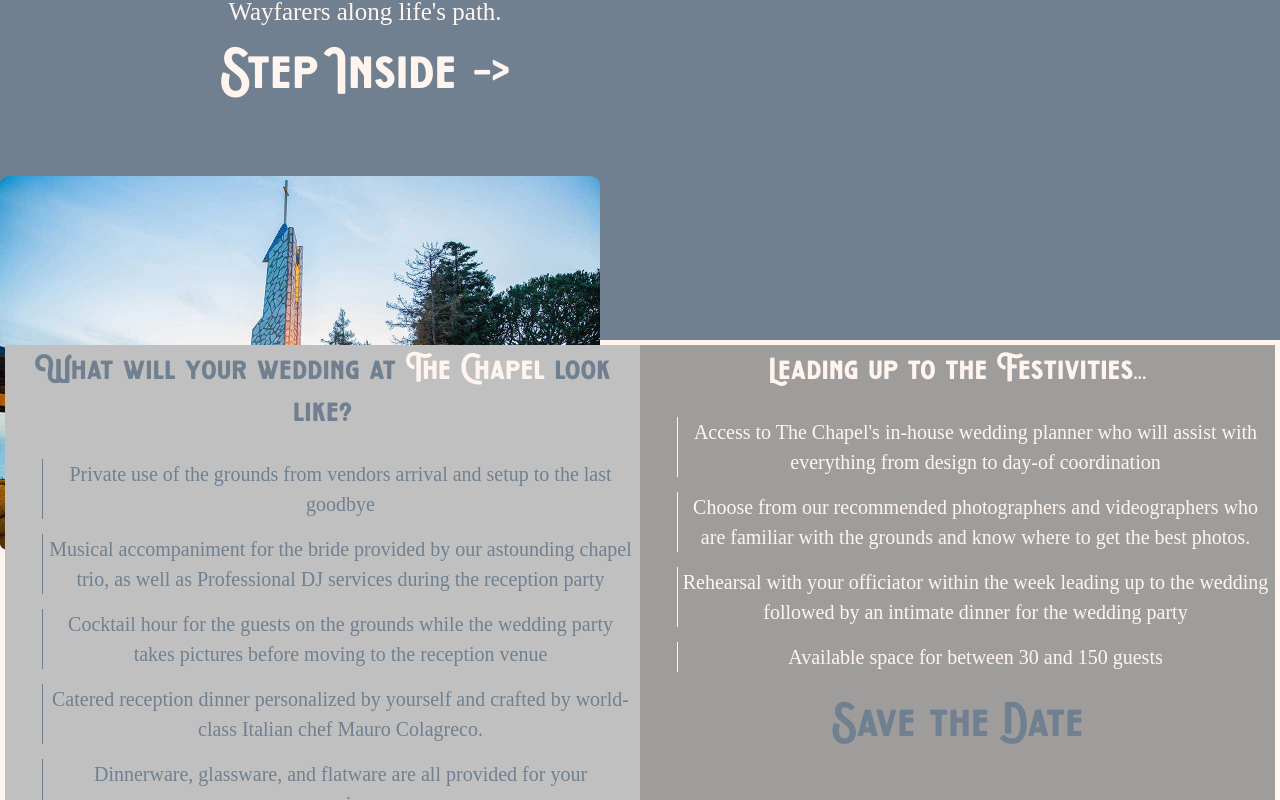
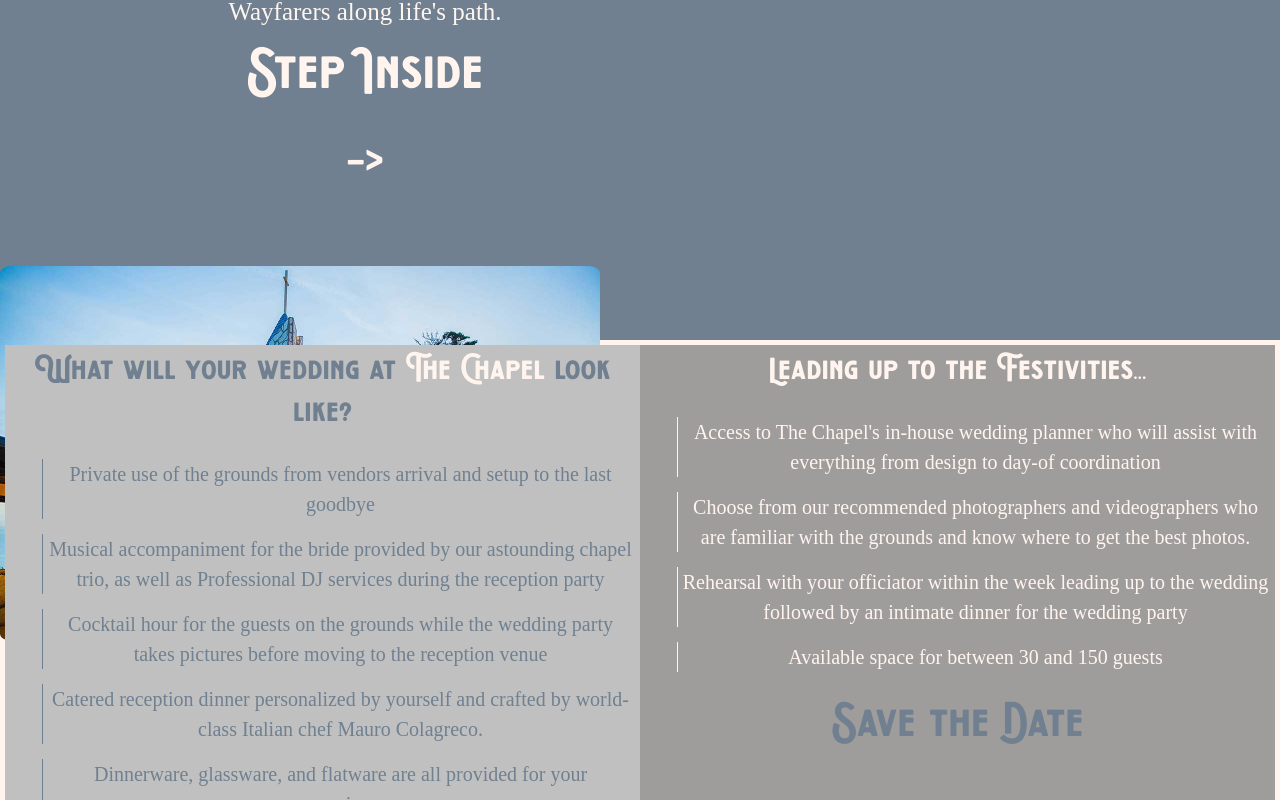
Before and after one commit to jalynnjk/venue-booker, a React (Create React App) app: page / in a window 1280 px wide. Shown: the part 1260-2060 px from the top of the page. Built offline with nearby package versions, Linux system fonts and the light colour scheme.

Commit message:
Add mobile and tablet styling

```diff
--- a/src/components/home_page/HomePage.js
+++ b/src/components/home_page/HomePage.js
@@ -32,7 +32,7 @@ function HomePage(props) {
 							<AnchorLink
 								href='#chapel-interior'
 								className='chapel-interior-link'>
-								Step Inside -&gt;
+								Step Inside <span className='arrow'>-&gt;</span>
 							</AnchorLink>
 						</span>
 					</p>
--- a/src/components/home_page/home_page.css
+++ b/src/components/home_page/home_page.css
@@ -36,17 +36,21 @@
     border-bottom: 2px seashell solid;
 }
 .chapel-grounds-img {
-    max-width: 65vw;
+    max-width: 90vw;
     border-radius: 2%;
 }
 .chapel-desc {
     font-family: 'merriweather';
     font-size: 25px;
     max-width: 700px;
+    padding: 10px;
 }
 .chapel-quote {
     font-family: 'vonder';
     font-size: 30px;
+}
+.arrow {
+    display: none;
 }
 .interior-link-div {
     font-size: 35px;
@@ -59,6 +63,15 @@
 }
 .chapel-interior-link:hover {
     color: silver;
+}
+@media screen and (min-width: 500px) {
+    .chapel-grounds-img {
+        max-width: 60vw;
+        margin-right: 10px;
+    }
+    .chapel-interior-link {
+        font-size: 50px;
+    }
 }
 
 @media screen and (min-width:900px) {
@@ -80,18 +93,20 @@
     .chapel-interior-link {
         font-size: 60px;
     }
+    .arrow {
+        display: block;
+    }
 }
 /* About Chapel Continued */
 #chapel-interior {
-    height: 100vh;
     background-color: white;
     display: flex;
-    flex-wrap: wrap;
+    flex-direction: column;
     border: 5px solid seashell;
 }
 .interior-title {
     font-family: 'vonder';
-    font-size: 35px;
+    font-size: 40px;
     margin-bottom: 25px;
 }
 .interior-div-1 {
@@ -133,6 +148,18 @@
 }
 .booking-anchor:hover {
     color: seashell;
+}
+
+@media screen and (min-width: 500px) {
+    #chapel-interior {
+        height: 100vh;
+        flex-direction: row;
+        flex-wrap: nowrap;
+    }
+    .interior-title {
+        font-size: 35px;
+    }
+
 }
 /* Link to Booking Portal Section */
 #booking-link-section {
@@ -183,7 +210,7 @@
     gap: 5px;
     padding: 5px;
     flex-direction: column;
-    margin-top: 4%;
+    margin-top: 14%;
 }
 .owner-portal {
     text-decoration: none;
```
